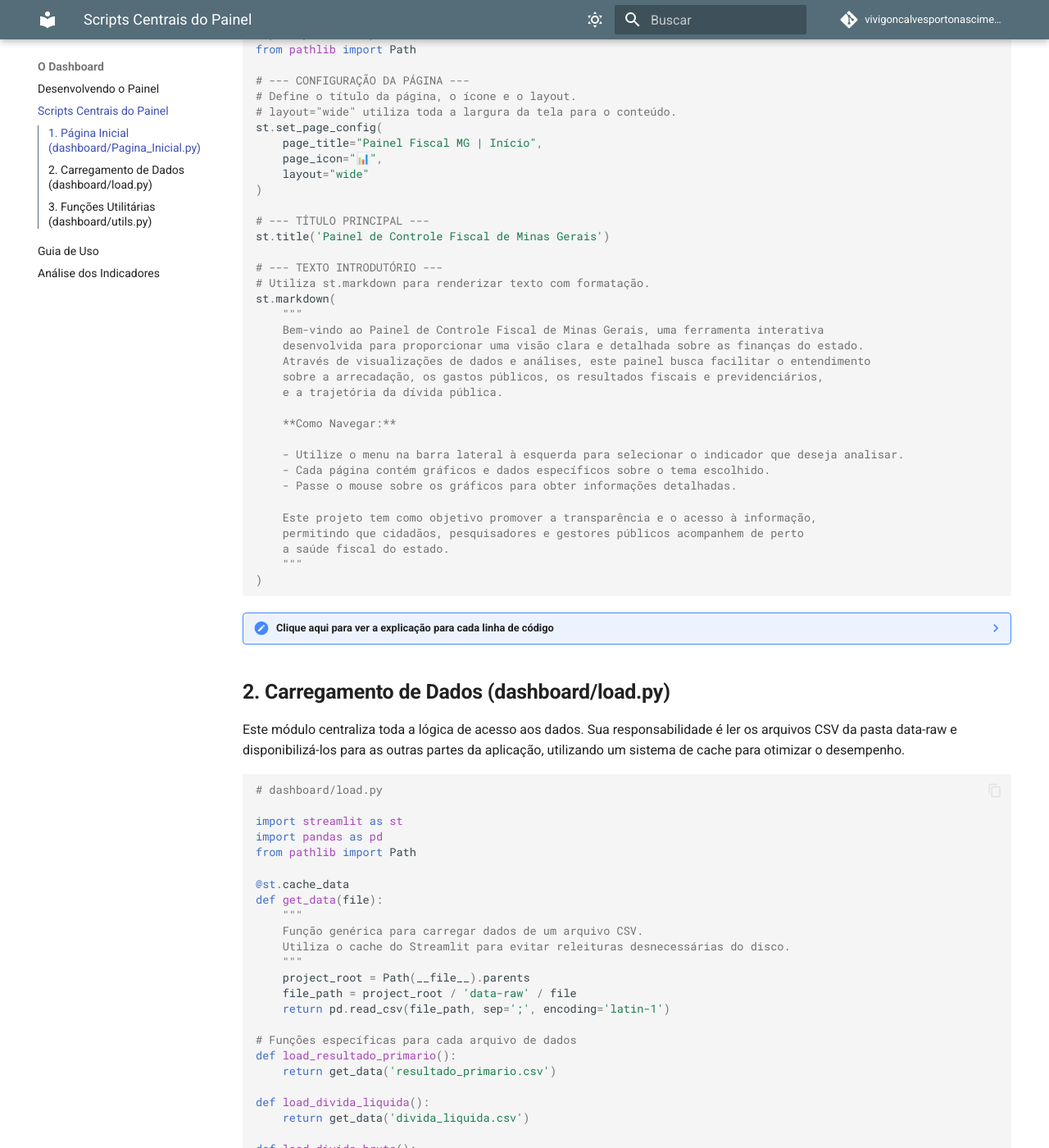
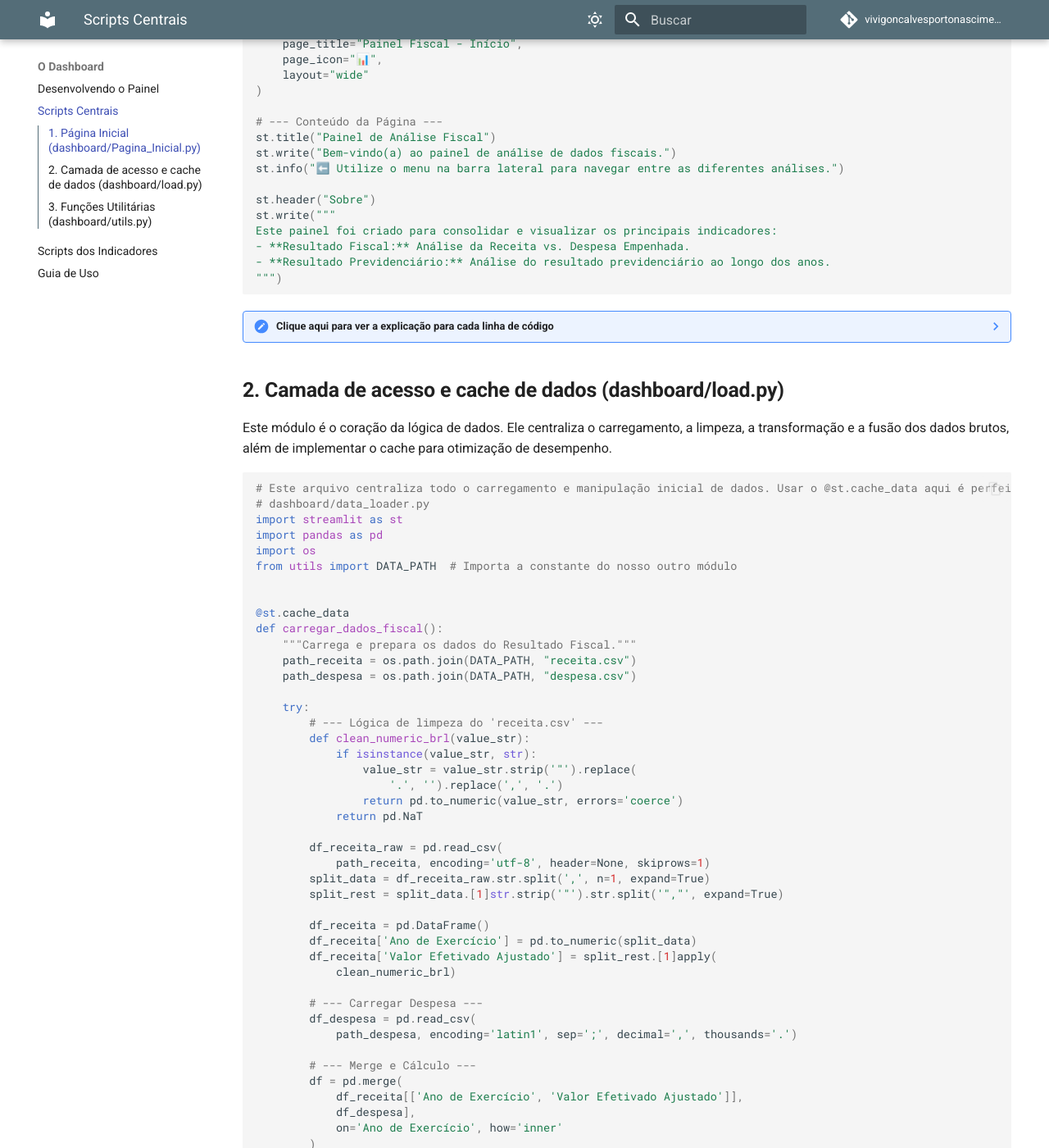
Before and after one commit to vivigoncalvesportonascimento/site-painel-situacao-fiscal, an MkDocs documentation site: the page built from docs/dashboard/scripts_centrais.md, in a window 1280 px wide and 1400 px high, scrolled down 473 px. Shown: the whole window at 82% size. Built offline with MkDocs 1.6.1 and Material for MkDocs 9.7.7, drawn with Linux system fonts in a browser that asks for light colours; comment, search, counter and statistics services are not loaded; some of the changed text lies outside the part shown.

Commit message:
Altera o arquivo dos scripts centrais para corrigir scripts errados

````diff
--- a/docs/dashboard/scripts_centrais.md
+++ b/docs/dashboard/scripts_centrais.md
@@ -4,161 +4,226 @@ Esta seção aborda os scripts que são a espinha dorsal do projeto. Eles lidam
 
 ## **1. Página Inicial (dashboard/Pagina_Inicial.py)**
 
-Este é o primeiro script executado pelo Streamlit e serve como a página de boas-vindas do dashboard. Ele é responsável por configurar aspectos globais da aplicação e apresentar o conteúdo introdutório.
+Este script é o ponto de entrada da aplicação, responsável pela configuração global e pela apresentação da página de boas-vindas.
 
 
 ```python
 # dashboard/Pagina_Inicial.py
+import streamlit as st
 
-import streamlit as st
-import pandas as pd
-from pathlib import Path
-
-# --- CONFIGURAÇÃO DA PÁGINA ---
-# Define o título da página, o ícone e o layout.
-# layout="wide" utiliza toda a largura da tela para o conteúdo.
+# --- Configuração da Página (APENAS AQUI) ---
 st.set_page_config(
-    page_title="Painel Fiscal MG | Início",
+    page_title="Painel Fiscal - Início",
     page_icon="📊",
     layout="wide"
 )
 
-# --- TÍTULO PRINCIPAL ---
-st.title('Painel de Controle Fiscal de Minas Gerais')
+# --- Conteúdo da Página ---
+st.title("Painel de Análise Fiscal")
+st.write("Bem-vindo(a) ao painel de análise de dados fiscais.")
+st.info("⬅️ Utilize o menu na barra lateral para navegar entre as diferentes análises.")
 
-# --- TEXTO INTRODUTÓRIO ---
-# Utiliza st.markdown para renderizar texto com formatação.
-st.markdown(
-    """
-    Bem-vindo ao Painel de Controle Fiscal de Minas Gerais, uma ferramenta interativa
-    desenvolvida para proporcionar uma visão clara e detalhada sobre as finanças do estado.
-    Através de visualizações de dados e análises, este painel busca facilitar o entendimento
-    sobre a arrecadação, os gastos públicos, os resultados fiscais e previdenciários,
-    e a trajetória da dívida pública.
-
-    **Como Navegar:**
-
-    - Utilize o menu na barra lateral à esquerda para selecionar o indicador que deseja analisar.
-    - Cada página contém gráficos e dados específicos sobre o tema escolhido.
-    - Passe o mouse sobre os gráficos para obter informações detalhadas.
-
-    Este projeto tem como objetivo promover a transparência e o acesso à informação,
-    permitindo que cidadãos, pesquisadores e gestores públicos acompanhem de perto
-    a saúde fiscal do estado.
-    """
-)
+st.header("Sobre")
+st.write("""
+Este painel foi criado para consolidar e visualizar os principais indicadores:
+- **Resultado Fiscal:** Análise da Receita vs. Despesa Empenhada.
+- **Resultado Previdenciário:** Análise do resultado previdenciário ao longo dos anos.
+""")
 
 ```
 
 ??? note "Clique aqui para ver a explicação para cada linha de código"
     -  `import streamlit as st`: Importa a biblioteca principal do Streamlit, que é a base para a criação de toda a interface do usuário. O alias st é uma convenção padrão.
-    -  `import pandas as pd`: Importa a biblioteca Pandas, essencial para a manipulação e análise de dados em formato de tabelas (DataFrames). O alias pd também é uma convenção.
-    -  `from pathlib import Path`: Importa a classe Path do módulo pathlib. Esta classe permite criar objetos que representam caminhos de arquivos de uma forma que funciona de maneira consistente em diferentes sistemas operacionais (Windows, macOS, Linux).
-    -  `st.set_page_config(...)`: Esta é a primeira e única chamada do Streamlit que deve ser executada para configurar os metadados e o layout de toda a aplicação.
-    -  `page_title`: Define o texto que aparece na aba do navegador.
-    -  `page_icon`: Define o ícone (favicon) que aparece ao lado do título na aba. Pode ser um emoji ou a URL de uma imagem.
-    -  `layout="wide"`: Configura a página para usar a largura total da tela do navegador, o que é ideal para dashboards que exibem múltiplos gráficos e tabelas.
-    -  `st.title(...)`: Renderiza o texto fornecido como o título principal na página, com uma formatação de destaque.
-    -  `st.markdown(...)`: Renderiza texto usando a sintaxe Markdown. Isso permite formatar o texto de maneira simples, como usar **...** para negrito, criar listas com hifens e organizar o conteúdo em parágrafos. É usado aqui para exibir a mensagem de boas-vindas e as instruções de navegação.
+    -  `st.set_page_config(...)`: Comando executado uma única vez para definir configurações globais da aplicação.
+    -  `page_title`: Define o texto que aparece no separador do navegador.
+    -  `page_icon="📊"`: Define o ícone (favicon) do separador, utilizando um emoji.
+    -  `layout="wide"`: Configura a página para utilizar toda a largura do ecrã, ideal para dashboards.
+    -  `st.title(...)` e `st.header(...)`: Renderizam títulos de diferentes níveis hierárquicos.
+    -  `st.write(...)`: Exibe texto simples ou, como no segundo uso, um bloco de texto formatado com Markdown (a lista com * é renderizada como uma lista com marcadores).
+    -  `st.info(...)`: Apresenta uma mensagem informativa numa caixa de destaque, guiando o utilizador a usar a barra de navegação.
 
-## **2. Carregamento de Dados (dashboard/load.py)**
 
-Este módulo centraliza toda a lógica de acesso aos dados. Sua responsabilidade é ler os arquivos CSV da pasta data-raw e disponibilizá-los para as outras partes da aplicação, utilizando um sistema de cache para otimizar o desempenho.
+## **2. Camada de acesso e cache de dados (dashboard/load.py)**
+
+Este módulo é o coração da lógica de dados. Ele centraliza o carregamento, a limpeza, a transformação e a fusão dos dados brutos, além de implementar o cache para otimização de desempenho.
 
 
 ```python
 
-# dashboard/load.py
-
+# Este arquivo centraliza todo o carregamento e manipulação inicial de dados. Usar o @st.cache_data aqui é perfeito.
+# dashboard/data_loader.py
 import streamlit as st
 import pandas as pd
-from pathlib import Path
+import os
+from utils import DATA_PATH  # Importa a constante do nosso outro módulo
+
 
 @st.cache_data
-def get_data(file):
-    """
-    Função genérica para carregar dados de um arquivo CSV.
-    Utiliza o cache do Streamlit para evitar releituras desnecessárias do disco.
-    """
-    project_root = Path(__file__).parents
-    file_path = project_root / 'data-raw' / file
-    return pd.read_csv(file_path, sep=';', encoding='latin-1')
+def carregar_dados_fiscal():
+    """Carrega e prepara os dados do Resultado Fiscal."""
+    path_receita = os.path.join(DATA_PATH, "receita.csv")
+    path_despesa = os.path.join(DATA_PATH, "despesa.csv")
 
-# Funções específicas para cada arquivo de dados
-def load_resultado_primario():
-    return get_data('resultado_primario.csv')
+    try:
+        # --- Lógica de limpeza do 'receita.csv' ---
+        def clean_numeric_brl(value_str):
+            if isinstance(value_str, str):
+                value_str = value_str.strip('"').replace(
+                    '.', '').replace(',', '.')
+                return pd.to_numeric(value_str, errors='coerce')
+            return pd.NaT
 
-def load_divida_liquida():
-    return get_data('divida_liquida.csv')
+        df_receita_raw = pd.read_csv(
+            path_receita, encoding='utf-8', header=None, skiprows=1)
+        split_data = df_receita_raw.str.split(',', n=1, expand=True)
+        split_rest = split_data.[1]str.strip('"').str.split('","', expand=True)
 
-def load_divida_bruta():
-    return get_data('divida_bruta.csv')
+        df_receita = pd.DataFrame()
+        df_receita['Ano de Exercício'] = pd.to_numeric(split_data)
+        df_receita['Valor Efetivado Ajustado'] = split_rest.[1]apply(
+            clean_numeric_brl)
 
-def load_resultado_previdenciario():
-    return get_data('resultado_previdenciario.csv')
+        # --- Carregar Despesa ---
+        df_despesa = pd.read_csv(
+            path_despesa, encoding='latin1', sep=';', decimal=',', thousands='.')
+
+        # --- Merge e Cálculo ---
+        df = pd.merge(
+            df_receita[['Ano de Exercício', 'Valor Efetivado Ajustado']],
+            df_despesa],
+            on='Ano de Exercício', how='inner'
+        )
+        df.rename(columns={
+            'Valor Efetivado Ajustado': 'Receita Fiscal',
+            'Valor Despesa Empenhada': 'Despesa Fiscal'
+        }, inplace=True)
+
+        df = df - df
+
+        df['Ano de Exercício'] = df['Ano de Exercício'].astype(int)
+
+        return df
+
+    except FileNotFoundError as e:
+        st.error(f"Arquivo não encontrado: {e.filename}.")
+        return None
+    except Exception as e:
+        st.error(f"Ocorreu um erro ao processar os arquivos fiscais: {e}")
+        return None
+
+
+@st.cache_data
+def carregar_dados_previdenciario():
+    """Carrega, limpa e transforma os dados do resultado previdenciário."""
+    caminho_arquivo = os.path.join(DATA_PATH, "resultado_previdenciario.csv")
+    try:
+        df = pd.read_csv(
+            caminho_arquivo,
+            encoding='latin1', sep=';', decimal=',', thousands='.'
+        )
+        df = df.dropna(how='all')
+
+        if df.empty:
+            st.error("O arquivo CSV previdenciário está vazio.")
+            return pd.DataFrame(columns=)
+
+        df_melted = df.melt(
+            id_vars=, var_name='Ano', value_name='Valor')
+
+        try:
+            df_melted['Ano'] = df_melted['Ano'].astype(int)
+        except ValueError as e:
+            st.error(
+                f"Erro ao converter a coluna 'Ano' para número: {e}. Verifique o cabeçalho do CSV.")
+            return pd.DataFrame(columns=)
+
+        df_melted['Valor'] = pd.to_numeric(df_melted['Valor'], errors='coerce')
+        df_melted = df_melted.dropna(subset=['Valor'])
+
+        return df_melted
+
+    except FileNotFoundError as e:
+        st.error(f"Arquivo não encontrado: {e.filename}.")
+        return pd.DataFrame(columns=)
+    except Exception as e:
+        st.error(
+            f"Erro ao carregar ou processar o arquivo CSV previdenciário: {e}")
+        return pd.DataFrame(columns=)
 
 ```
 
 ??? note "Clique aqui para ver a explicação para cada linha de código"
-    -  `@st.cache_data`: Este é um "decorador" do Streamlit e é a chave para o bom desempenho do dashboard. Quando aplicado a uma função, ele instrui o Streamlit a armazenar o resultado dessa função em um cache na memória. Se a função for chamada novamente com os mesmos argumentos de entrada (neste caso, o mesmo file), o Streamlit retornará o resultado do cache instantaneamente, em vez de executar a função novamente. Isso evita a releitura lenta dos arquivos CSV do disco a cada interação do usuário.
-    -  `def get_data(file)`:: Define uma função genérica e reutilizável para carregar um arquivo CSV.
-    -  `project_root = Path(__file__).parents`: Esta linha determina o caminho para o diretório raiz do projeto de forma dinâmica. Path(__file__).parents refere-se ao diretório pai do diretório atual, que neste caso aponta para a pasta raiz do projeto.
-    -  `file_path = project_root / 'data-raw' / file`: Constrói o caminho completo para o arquivo CSV desejado, juntando o caminho da raiz, o diretório data-raw e o nome do arquivo passado como argumento.
-    -  `return pd.read_csv(...)`: Lê o arquivo CSV usando o Pandas e retorna um DataFrame.
-    -  `sep=';'`: Especifica que as colunas no arquivo CSV são separadas por ponto e vírgula.
-    -  `encoding='latin-1'`: Especifica a codificação de caracteres do arquivo, importante para dados em português que possam conter acentuação.
-    -  `def load_resultado_primario()`: (e funções similares): São funções "wrapper" específicas para cada conjunto de dados. Elas chamam a função genérica get_data com o nome do arquivo correto, tornando o código nas páginas de indicadores mais limpo e legível.
+    -  `@st.cache_data`: Este decorador instrui o Streamlit a armazenar o resultado da função em memória. Em execuções subsequentes do script (causadas por interações do utilizador), se a função for chamada novamente, o resultado em cache é retornado instantaneamente, evitando a releitura e o reprocessamento lento dos ficheiros, o que é crucial para a performance.
+    -  `carregar_dados_fiscal()`: Esta função demonstra uma pipeline de ETL (Extração, Transformação, Carga) robusta:
+       -  (a) Extração: Lê dois CSVs distintos, receita.csv e despesa.csv, utilizando caminhos construídos a partir da constante DATA_PATH;
+       -  (b) Transformação: Executa uma limpeza complexa em receita.csv, que envolve dividir colunas concatenadas e aplicar a função clean_numeric_brl para converter texto formatado como moeda brasileira em números. Em seguida, une (merge) os dados de receita e despesa e calcula a coluna Resultado Fiscal;
+       -  (c) Tratamento de Erros: O bloco try...except captura erros comuns, como FileNotFoundError, e exibe mensagens amigáveis ao utilizador com st.error.
+    - `carregar_dados_previdenciario()`: Esta função também realiza um processo de ETL:
+      - (a) Transformação: A operação mais importante aqui é df.melt(), que transforma o DataFrame de um formato "largo" (anos como colunas) para um formato "longo" (uma coluna para 'Ano' e outra para 'Valor'), que é o formato ideal para a maioria das bibliotecas de visualização, incluindo o Altair;
+      - (b) Validação e Limpeza: O código verifica se o DataFrame está vazio, remove linhas nulas e converte os tipos de dados, tratando potenciais erros durante a conversão.
 
 ## **3. Funções Utilitárias (dashboard/utils.py)**
 
-Este módulo serve como uma "caixa de ferramentas" para o projeto. Ele contém funções auxiliares reutilizáveis, principalmente para a criação de gráficos padronizados com a biblioteca Altair e para a formatação de números.
+Este módulo funciona como uma "caixa de ferramentas", contendo constantes e funções reutilizáveis para formatação e estilização, garantindo consistência visual em toda a aplicação.
 
 
 ```python
 
+# Este arquivo conterá todas as suas funções "auxiliares" de formatação e estilo.
+
 # dashboard/utils.py
+import pandas as pd
+import os
 
-import altair as alt
-import pandas as pd
+# --- Constantes ---
+# Define o caminho base para os dados
+# ".." significa "subir um nível" (da pasta 'dashboard' para 'painel_fiscal')
+# E então ele entra em 'data-raw'
+DATA_PATH = os.path.join("..", "data-raw")
 
-def format_number(num):
-    """Formata um número para o padrão brasileiro (milhar com ponto, decimal com vírgula)."""
-    if num % 1 == 0:
-        return f"{int(num):,}".replace(",", ".")
-    else:
-        return f"{num:,.2f}".replace(",", "X").replace(".", ",").replace("X", ".")
 
-def create_chart(data, x_axis, y_axis, x_title, y_title, chart_title, tooltip):
-    """Cria um gráfico de linha padronizado com Altair."""
-    chart = alt.Chart(data).mark_line(
-        point=alt.OverlayMarkDef(color="blue", size=40)
-    ).encode(
-        x=alt.X(x_axis, type='temporal', title=x_title),
-        y=alt.Y(y_axis, type='quantitative', title=y_title),
-        tooltip=tooltip
-    ).properties(
-        title=chart_title
-    ).interactive()
+# --- Funções de Formatação de Moeda ---
 
-    return chart.configure_axis(
-        labelFontSize=12,
-        titleFontSize=14
-    ).configure_title(
-        fontSize=16
-    )
+def formatar_brl(valor):
+    """Formata um número para o padrão BRL (R$ 1.234,56)."""
+    if pd.isna(valor):
+        return "N/A"
+    formatado = f"{valor:,.2f}"
+    # Troca , por. e. por ,
+    formatado_br = formatado.replace(",", "temp").replace(
+        ".", ",").replace("temp", ".")
+    return f"R$ {formatado_br}"
+
+
+def format_brl_bilhoes(valor):
+    """Formata um número em bilhões para o padrão BRL (R$ 1,23)."""
+    s = f"{valor:.2f}"  # Formata com 2 casas decimais
+    s = s.replace(".", ",")   # Troca ponto por vírgula
+    return f"R$ {s}"
+
+
+# --- Funções de Estilo (para DataFrames) ---
+
+def style_negativo(valor, cor_positivo='black', cor_negativo='red'):
+    """Aplica cor vermelha se o valor for negativo."""
+    if pd.isna(valor):
+        return 'color: gray'
+    return f'color: {cor_negativo}' if valor < 0 else f'color: {cor_positivo}'
+
+
+def style_resultado_fiscal(valor):
+    """Aplica azul para positivo e vermelho para negativo."""
+    if pd.isna(valor):
+        return 'color: gray'
+    if valor < 0:
+        return 'color: red'
+    elif valor > 0:
+        return 'color: blue'
+    return 'color: black'
 
 ```
 
 ??? note "Clique aqui para ver a explicação para cada linha de código"
-    -  `import altair as alt`: Importa a biblioteca Altair para visualização de dados, com o alias alt.
-    -  `def format_number(num):`: Define uma função para formatar números no padrão brasileiro.
-    -  `if num % 1 == 0:`: Verifica se o número é inteiro.
-    -  `return f"{int(num):,}".replace(",", ".")`: Se for inteiro, formata com separador de milhar e depois substitui a vírgula padrão por ponto.
-    -  `else:`: Se não for inteiro.
-    -  `return f"{num:,.2f}".replace(...)`: Formata com duas casas decimais e separador de milhar. A cadeia de .replace() inverte os separadores para o padrão brasileiro.
-    -  `def create_chart(...)`: Define uma função centralizada para criar gráficos de linha com um estilo consistente.
-    -  `chart = alt.Chart(data).mark_line(...)`: Inicia a criação do gráfico, especificando o DataFrame e o tipo de marcação (linha). point adiciona um marcador em cada ponto de dados para facilitar a interação.
-    -  `.encode(...)`: Mapeia as colunas do DataFrame para as propriedades visuais do gráfico (eixos x, y, e a caixa de dicas).
-    -  `.properties(title=chart_title)`: Define o título principal do gráfico.
-    -  `.interactive()`: Habilita funcionalidades interativas como zoom e pan.
-    -  `return chart.configure_axis(...).configure_title(...)`: Aplica configurações de estilo, como o tamanho da fonte dos rótulos e títulos, antes de retornar o objeto do gráfico.
+    -  `DATA_PATH`: Define uma constante para o caminho do diretório de dados. O uso de os.path.join("..", "data-raw") cria um caminho relativo robusto que funciona independentemente do sistema operativo, tornando o projeto mais portável.
+    -  Funções de Formatação: `formatar_brl` e `format_brl_bilhoes` encapsulam a lógica para converter valores numéricos em strings formatadas como moeda brasileira. A centralização destas funções garante que todos os valores monetários exibidos na aplicação tenham uma aparência consistente.
+    -  Funções de Estilo: `style_negativo` e `style_resultado_fiscal` são projetadas para funcionar com o objeto Styler do Pandas (`df.style`). Elas não retornam um valor formatado, mas sim uma string de estilo CSS (ex: 'color: red'). Isto permite a aplicação de formatação condicional a células de um DataFrame, como colorir valores negativos de vermelho.
--- a/mkdocs.yml
+++ b/mkdocs.yml
@@ -56,9 +56,9 @@ nav:
     - 'Padrão Frictionless': 'dados/padrao_frictionless.md'
   - 'O Dashboard':
     - 'Desenvolvendo o Painel': 'dashboard/desenvolvendo_painel.md'
-    - 'Scripts Centrais do Painel': 'dashboard/scripts_centrais.md'
+    - 'Scripts Centrais': 'dashboard/scripts_centrais.md'
+    - 'Scripts dos Indicadores': 'dashboard/scripts_indicadores.md'
     - 'Guia de Uso': 'dashboard/guia_usuario.md'
-    - 'Análise dos Indicadores': 'dashboard/detalhe_indicadores.md'
   - 'Comunidade':
     - 'Como Replicar': 'comunidade/como_replicar.md'
     - 'Como Contribuir': 'comunidade/como_contribuir.md'
````
Also changed, not shown: docs/dashboard/scripts_indicadores.md (added, +132 -0 lines), docs/dashboard/detalhe_indicadores.md (deleted).
